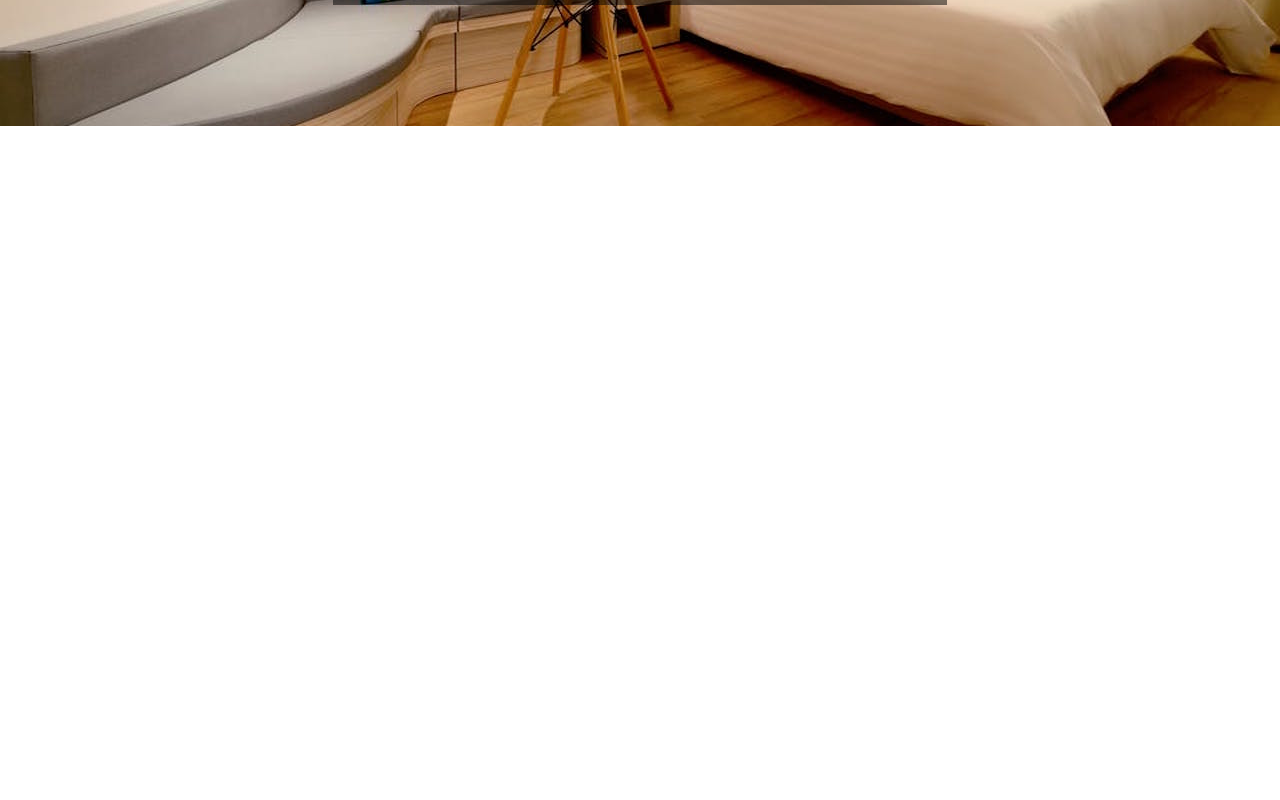
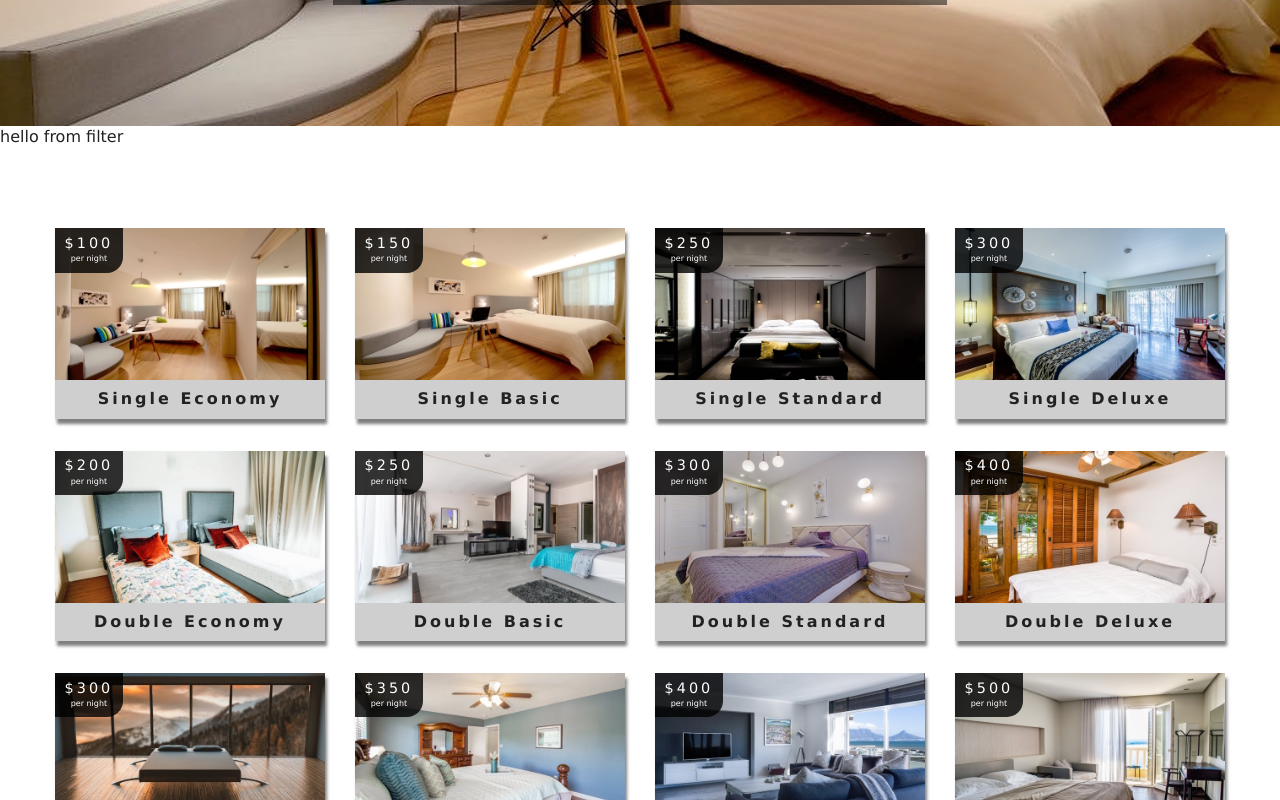
Before and after one commit to erickmack/BeachResort, a React (Create React App) app: page /rooms in a window 1280 px wide. Shown: the part 420-1220 px from the top of the page. Before the commit the page ends 800 px from the top, so only its background shows below. Built offline with nearby package versions, Linux system fonts and the light colour scheme.

Commit message:
added room list

```diff
--- /dev/null
+++ b/src/components/RoomsContainer.js
@@ -0,0 +1,20 @@
+import React from "react"
+import RoomsFilter from "./RoomsFilter"
+import RoomsList from "./RoomsList"
+import { withRoomConsumer } from "../context"
+import Loading from "./Loading"
+
+function RoomsContainer({ context }) {
+  const { loading, sortedRooms, rooms } = context
+  if (loading) {
+    return <Loading />
+  }
+  return (
+    <div>
+      <RoomsFilter rooms={rooms} />
+      <RoomsList rooms={sortedRooms} />
+    </div>
+  )
+}
+
+export default withRoomConsumer(RoomsContainer)
--- /dev/null
+++ b/src/components/RoomsFilter.js
@@ -0,0 +1,5 @@
+import React from "react"
+
+export default function RoomsFilter() {
+  return <div>hello from filter</div>
+}
--- /dev/null
+++ b/src/components/RoomsList.js
@@ -0,0 +1,21 @@
+import React from "react"
+import Room from "./Room"
+
+export default function RoomsList({ rooms }) {
+  if (rooms.length === 0) {
+    return (
+      <div className="empty-search">
+        <h3>No rooms found</h3>
+      </div>
+    )
+  }
+  return (
+    <section className="roomslist">
+      <div className="roomslist-center">
+        {rooms.map(item => {
+          return <Room key={item.id} room={item} />
+        })}
+      </div>
+    </section>
+  )
+}
--- a/src/context.js
+++ b/src/context.js
@@ -49,4 +49,14 @@
 
 const RoomConsumer = RoomContext.Consumer
 
+export function withRoomConsumer(Component) {
+  return function ConsumerWrapper(props) {
+    return (
+      <RoomConsumer>
+        {value => <Component {...props} context={value} />}
+      </RoomConsumer>
+    )
+  }
+}
+
 export { RoomProvider, RoomConsumer, RoomContext }
--- a/src/pages/Rooms.js
+++ b/src/pages/Rooms.js
@@ -2,9 +2,11 @@
 import Hero from "../components/Hero"
 import Banner from "../components/Banner"
 import { Link } from "react-router-dom"
+import RoomsContainer from "../components/RoomsContainer"
 
 const Rooms = () => {
   return (
+    <>
       <Hero hero="roomsHero">
         <Banner title="our rooms">
           <Link to="/" className="btn-primary">
@@ -12,6 +14,8 @@
           </Link>
         </Banner>
       </Hero>
+      <RoomsContainer />
+    </>
   )
 }
 
```
Lines whose indentation alone changed are shown as unchanged.
